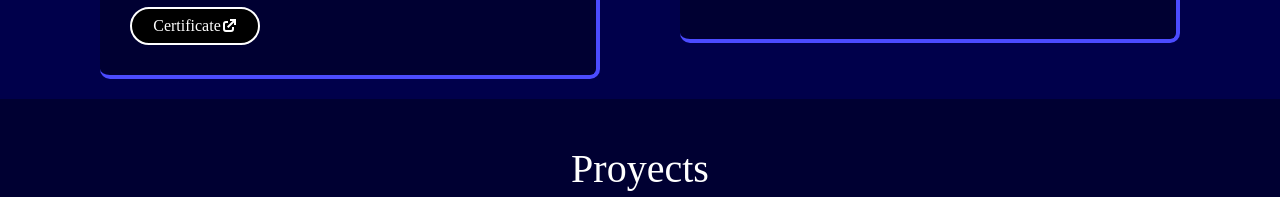
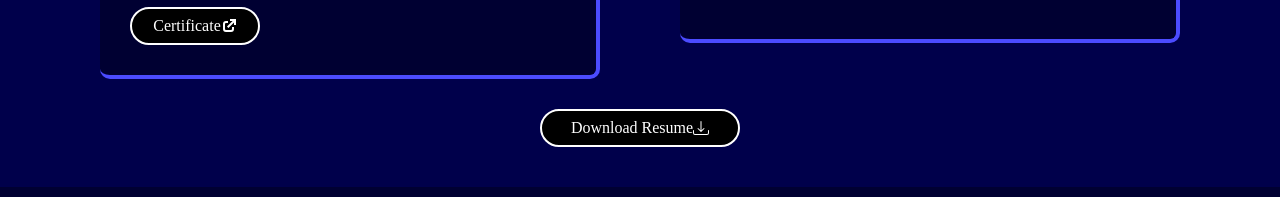
Before and after one commit to LegalBrian/Portfolio, a React (Create React App) app: page / in a window 1280 px wide. Shown: the part 1825-2022 px from the top of the page. Built offline with nearby package versions, Linux system fonts and the light colour scheme.

Commit message:
404 added

```diff
--- a/src/components/ProyectsCard.jsx
+++ b/src/components/ProyectsCard.jsx
@@ -1,6 +1,6 @@
 const ProyectsCard = ({title, image, repo, deploy}) => {
     return(
-        <div className="w-[500px] bg-[rgba(0,0,25,1.0)] flex flex-col justify-center items-center p-[20px] border-r-[4px] border-b-[4px] border-[rgba(75,75,255,1)] rounded-[10px] gap-[20px] m-[20px]">
+        <div className="w-[500px] bg-[rgba(0,0,25,1.0)] flex flex-col justify-center items-center p-[20px] border-r-[4px] border-b-[4px] border-[rgba(75,75,255,1)] rounded-[10px] gap-[20px] my-[20px]">
             <img
                 src={image? image : "https://developers.elementor.com/docs/assets/img/elementor-placeholder-image.png"}
                 className="w-[450px] h-[300px]"
--- a/src/pages/Page404.jsx
+++ b/src/pages/Page404.jsx
@@ -1,10 +1,23 @@
 import Header from "../components/Header";
+import bg404 from "../images/404-bg.gif"
 
 const Page404 = () => {
+
+    const estilos = {
+        backgroundImage: `linear-gradient(to top, rgba(150,0,0,0.3), rgba(75,0,0,0.6), rgba(0,0,0,0.9)), url(${bg404})`,
+        backgroundSize: 'cover',
+        backgroundPosition: 'center',
+        backgroundRepeat: 'no-repeat',
+        height: '100vh',
+    };
+
     return(
-        <div>
+        <div style={estilos}>
             <Header/>
-            <h1>404</h1>
+            <div className="flex flex-col items-center justify-center h-4/5">
+                <p className="text-[80px] text-[#ffffff] animate-pulse text-center">404 Error:</p>
+                <p className="text-[80px] text-[rgba(255,75,75,1)] animate-pulse text-center">Page not found.</p>
+            </div>
         </div>
     )
 }
--- a/src/pages/Resume.jsx
+++ b/src/pages/Resume.jsx
@@ -25,6 +25,16 @@ const Resume = () => {
                     })}
                 </div>
             </div>
+            <div className="flex justify-center items-center my-[20px]">
+                <a
+                    href={"#"} className="flex flex-row text-center items-center mt-[10px] bg-[rgba(0,0,0,1)] justify-center w-[200px] p-[5px] rounded-[30px] border-[2px] border-[rgba(255,255,255,1)] hover:bg-[rgba(75,75,255,1)] transition duration-500"
+                    >
+                    <text>Download Resume</text>
+                    <svg xmlns="http://www.w3.org/2000/svg" width="16" height="16" fill="currentColor" class="bi bi-download" viewBox="0 0 16 16">
+                        <path d="M.5 9.9a.5.5 0 0 1 .5.5v2.5a1 1 0 0 0 1 1h12a1 1 0 0 0 1-1v-2.5a.5.5 0 0 1 1 0v2.5a2 2 0 0 1-2 2H2a2 2 0 0 1-2-2v-2.5a.5.5 0 0 1 .5-.5z"/> <path d="M7.646 11.854a.5.5 0 0 0 .708 0l3-3a.5.5 0 0 0-.708-.708L8.5 10.293V1.5a.5.5 0 0 0-1 0v8.793L5.354 8.146a.5.5 0 1 0-.708.708l3 3z"/>
+                    </svg>
+                </a>
+            </div>
         </div>
     )
 }
```
Also changed, not shown: src/images/404-bg.gif (added).
